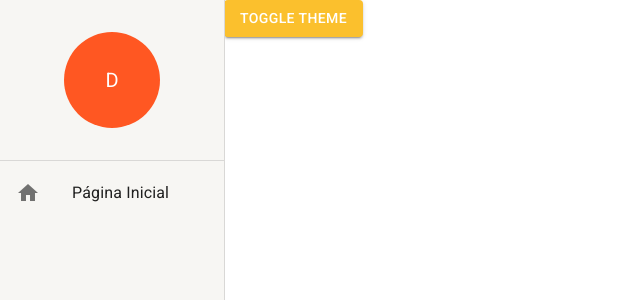
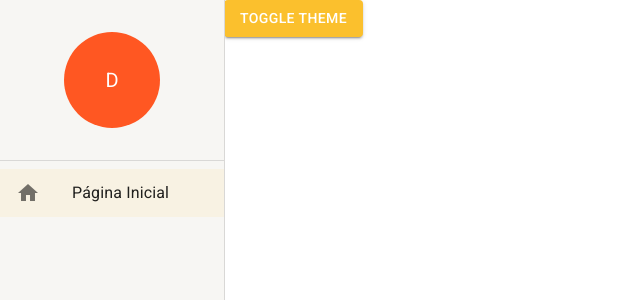
Before and after one commit to TriGaucho/job3-mt-client, a React (Create React App) app: page /pagina-inicial in a window 1280 px wide. Shown: the top 300 px of the page, without its empty margins (0-640 px from the left). Built offline with nearby package versions, Linux system fonts and the light colour scheme.

Commit message:
feture: opção do menu lateral

```diff
--- a/src/routes/index.tsx
+++ b/src/routes/index.tsx
@@ -1,9 +1,21 @@
 import { Button } from '@mui/material';
 import { Routes, Route, Navigate } from 'react-router-dom';
 import { useDrawerContext } from '../shared/contexts';
+import { useEffect } from 'react';
 
 export const AppRoutes = () => {
-  const { toggleDrawerOpen } = useDrawerContext();
+  const { toggleDrawerOpen, setDrawerOptions } = useDrawerContext();
+
+  useEffect(() => {
+    setDrawerOptions([
+      {
+        label: 'Página Inicial',
+        icon: 'home',
+        path: '/pagina-inicial'
+      }
+    ]);
+  }, []);
+
   return (
     <Routes>
       <Route path='/pagina-inicial' element={<Button variant='contained' color='primary' onClick={toggleDrawerOpen}>Toggle Theme</Button>} />
--- a/src/shared/components/menu-lateral/MenuLateral.tsx
+++ b/src/shared/components/menu-lateral/MenuLateral.tsx
@@ -2,6 +2,36 @@
 import { Box } from '@mui/system';
 import { deepOrange } from '@mui/material/colors';
 import { useDrawerContext } from '../../contexts';
+import { useMatch, useNavigate, useResolvedPath } from 'react-router-dom';
+
+interface IListItemLinkProps {
+  to: string;
+  label: string;
+  icon: string;
+  onClick: (() => void) | undefined;
+}
+
+const ListItemLink: React.FC<IListItemLinkProps> = ({ to, label, icon, onClick }) => {
+  const navigate = useNavigate();
+
+  //Configuração para reconhecer a opção de menu selecionada
+  const resolvePath = useResolvedPath(to);
+  const match = useMatch({ path: resolvePath.pathname, end: false });
+
+  const handleClick = () => {
+    navigate(to);
+    if (onClick) onClick();
+  };
+
+  return (
+    <ListItemButton selected={!!match} onClick={handleClick}>
+      <ListItemIcon>
+        <Icon>{icon}</Icon>
+      </ListItemIcon>
+      <ListItemText primary={label} />
+    </ListItemButton>
+  );
+};
 
 interface IMenuLateral {
   children: React.ReactNode
@@ -10,7 +40,7 @@
   const theme = useTheme();
   const smDown = useMediaQuery(theme.breakpoints.down('sm')); // Monioramento do tamanho da tela
 
-  const { isDrawerOpen , toggleDrawerOpen} = useDrawerContext();
+  const { isDrawerOpen, toggleDrawerOpen, drawerOptions } = useDrawerContext();
 
   return (
     <>
@@ -25,12 +55,15 @@
 
           <Box flex={1}>
             <List component='nav'>
-              <ListItemButton>
-                <ListItemIcon>
-                  <Icon>home</Icon>
-                </ListItemIcon>
-                <ListItemText primary='Página Inicial' />
-              </ListItemButton>
+              {drawerOptions.map(drawerOption => (
+                <ListItemLink
+                  to={drawerOption.path}
+                  key={drawerOption.path}
+                  icon={drawerOption.icon}
+                  label={drawerOption.label}
+                  onClick={smDown ? toggleDrawerOpen : undefined}
+                />
+              ))}
             </List>
           </Box>
 
--- a/src/shared/contexts/DrawerContext.tsx
+++ b/src/shared/contexts/DrawerContext.tsx
@@ -1,13 +1,22 @@
 import { createContext, useCallback, useContext, useState } from 'react';
+
+interface IDrawerOption {
+  icon: string
+  path: string
+  label: string
+}
 
 interface IDrawerContextData {
   isDrawerOpen: boolean
+  drawerOptions: IDrawerOption[]
   toggleDrawerOpen: () => void
+  setDrawerOptions: (newDrawerOptions: IDrawerOption[]) => void
 }
 
 interface IDrawerProviderProps {
   children: React.ReactNode
 }
+
 
 const DrawerContext = createContext({} as IDrawerContextData);
 
@@ -17,13 +26,18 @@
 
 export const DrawerProvider: React.FC<IDrawerProviderProps> = ({ children }) => {
   const [isDrawerOpen, setIsDrawerOpen] = useState(false);
+  const [drawerOptions, setDrawerOptions] = useState<IDrawerOption[]>([]);
 
   const toggleDrawerOpen = useCallback(() => {
     setIsDrawerOpen(oldDrawerOpen => !oldDrawerOpen);
   }, []);
 
+  const handleSetDrwareSetOptions = useCallback((newDrawerOptions: IDrawerOption[]) => {
+    setDrawerOptions(newDrawerOptions);
+  }, []);
+
   return (
-    <DrawerContext.Provider value={{ isDrawerOpen, toggleDrawerOpen }}>
+    <DrawerContext.Provider value={{ isDrawerOpen, drawerOptions, toggleDrawerOpen,  setDrawerOptions: handleSetDrwareSetOptions}}>
       {children}
     </DrawerContext.Provider>
   );
```
